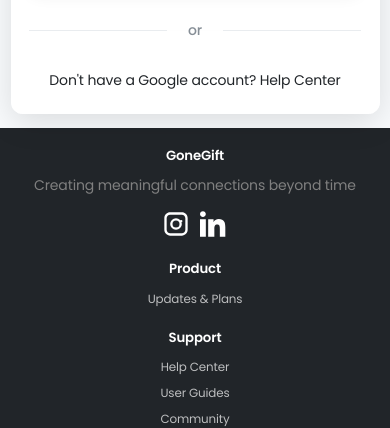
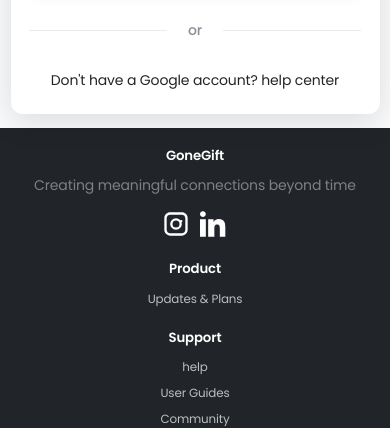
Before and after one commit to Vbyss2-O/GoneGift_FrontEnd, a React (Vite) app: page /login in a window 390 px wide. Shown: the part 728-1156 px from the top of the page. Built offline with nearby package versions, Linux system fonts and the light colour scheme.

Commit message:
fixed the Link issue specially in mobile at google login page

```diff
--- a/src/Layout/Auth/GoogleLoginPage.jsx
+++ b/src/Layout/Auth/GoogleLoginPage.jsx
@@ -41,7 +41,6 @@
       if (existingUser) {
         // if user exists but has not filled primary info, redirect to /primaryinfo
         if (!existingUser.first_name || existingUser.first_name.trim() === "") {
-
           navigate("/primaryinfo");
           return;
         }
@@ -143,14 +142,9 @@
             <h2>GoneGift</h2>
           </div>
           <nav className="nav">
+            <Link to="/feathers">Features</Link>
 
-            <Link to="/feathers">
-              Features
-            </Link>
-
-            <Link to="/about">
-              About
-            </Link>
+            <Link to="/about">About</Link>
           </nav>
         </div>
       </header>
@@ -259,7 +253,7 @@
                   <div className="alternative-login">
                     <p className="alternative-text">
                       Don't have a Google account?{" "}
-                      <a href="/help">Help Center</a>
+                      <Link to="/help">help center</Link>
                     </p>
                   </div>
                 </div>
@@ -279,17 +273,30 @@
             <p style={{ color: "gray" }}>
               Creating meaningful connections beyond time
             </p>
-            <div className="social-links"  style={{ display: "flex", gap: "0.75rem" }}>
+            <div
+              className="social-links"
+              style={{ display: "flex", gap: "0.75rem" }}
+            >
               <a href="#" aria-label="Instagram">
                 {/* Instagram SVG */}
-                <svg width="24" height="24" fill="currentColor" viewBox="0 0 24 24">
+                <svg
+                  width="24"
+                  height="24"
+                  fill="currentColor"
+                  viewBox="0 0 24 24"
+                >
                   <path d="M7 2C4.243 2 2 4.243 2 7v10c0 2.757 2.243 5 5 5h10c2.757 0 5-2.243 5-5V7c0-2.757-2.243-5-5-5H7zm0 2h10c1.654 0 3 1.346 3 3v10c0 1.654-1.346 3-3 3H7c-1.654 0-3-1.346-3-3V7c0-1.654 1.346-3 3-3zm5 3a5 5 0 100 10 5 5 0 000-10zm0 2a3 3 0 110 6 3 3 0 010-6zm4.5-.5a1 1 0 100 2 1 1 0 000-2z" />
                 </svg>
               </a>
 
               <a href="#" aria-label="LinkedIn">
                 {/* LinkedIn SVG */}
-                <svg width="24" height="24" fill="currentColor" viewBox="0 0 24 24">
+                <svg
+                  width="24"
+                  height="24"
+                  fill="currentColor"
+                  viewBox="0 0 24 24"
+                >
                   <path d="M4.98 3.5C4.98 4.88 3.86 6 2.5 6S0 4.88 0 3.5 1.12 1 2.5 1s2.48 1.12 2.48 2.5zM0 8h5v15H0V8zm7 0h4.6v2.2h.1c.64-1.2 2.2-2.5 4.4-2.5 4.7 0 5.6 3.1 5.6 7.1V23H17v-6.8c0-1.6 0-3.7-2.2-3.7-2.2 0-2.5 1.8-2.5 3.6V23H7V8z" />
                 </svg>
               </a>
@@ -309,13 +316,13 @@
             <h4>Support</h4>
             <ul>
               <li>
-                <a href="/help">Help Center</a>
+                <Link to="/help">help</Link>
               </li>
               <li>
-                <a href="/userGuides">User Guides</a>
+                <Link to="/userGuides">User Guides</Link>
               </li>
               <li>
-                <a href="/community">Community</a>
+                <Link to="/community">Community</Link>
               </li>
             </ul>
           </div>
@@ -324,7 +331,7 @@
             <h4>Legal</h4>
             <ul>
               <li>
-                <a href="/privacy">Privacy Policy</a>
+                <Link to="/privacy">Privacy Policy</Link>
               </li>
             </ul>
           </div>
@@ -335,7 +342,6 @@
           <p>Made with ❤️ for preserving memories</p>
         </div>
       </footer>
-
     </div>
   );
 };
```
